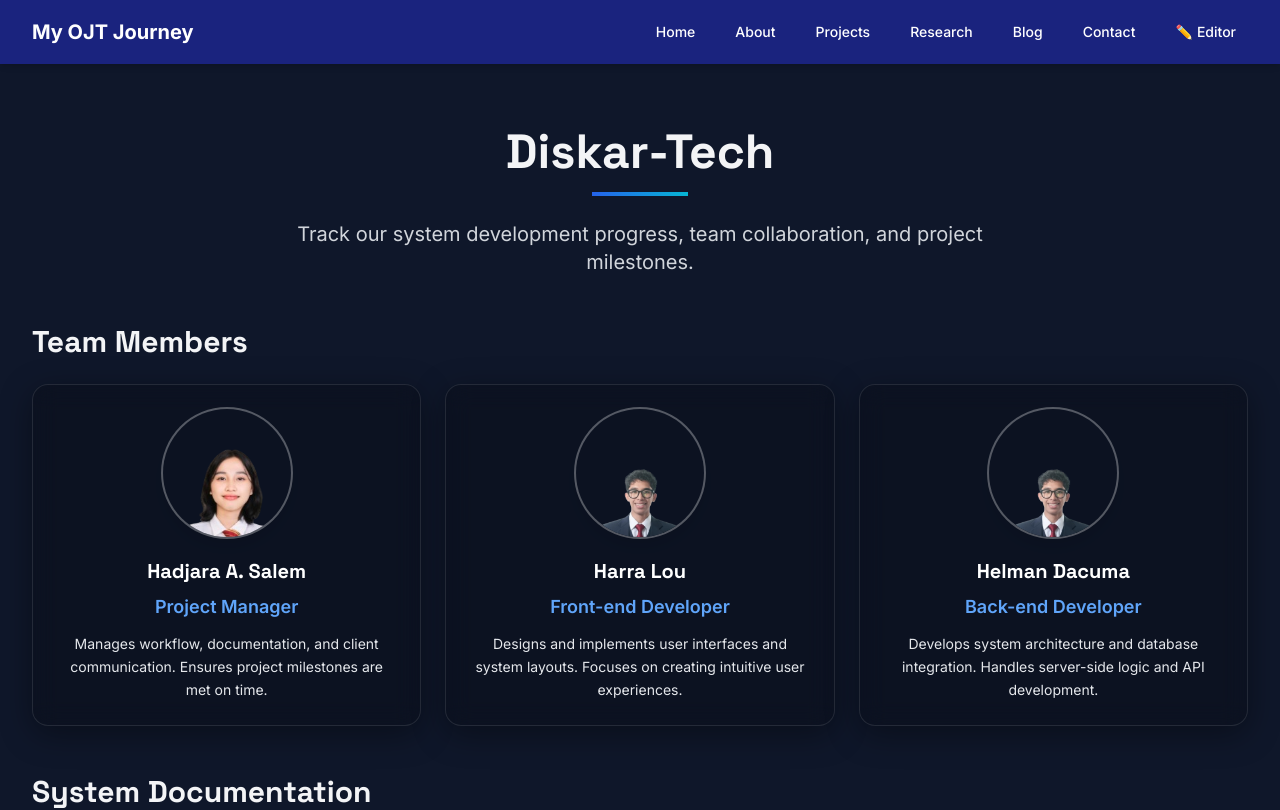
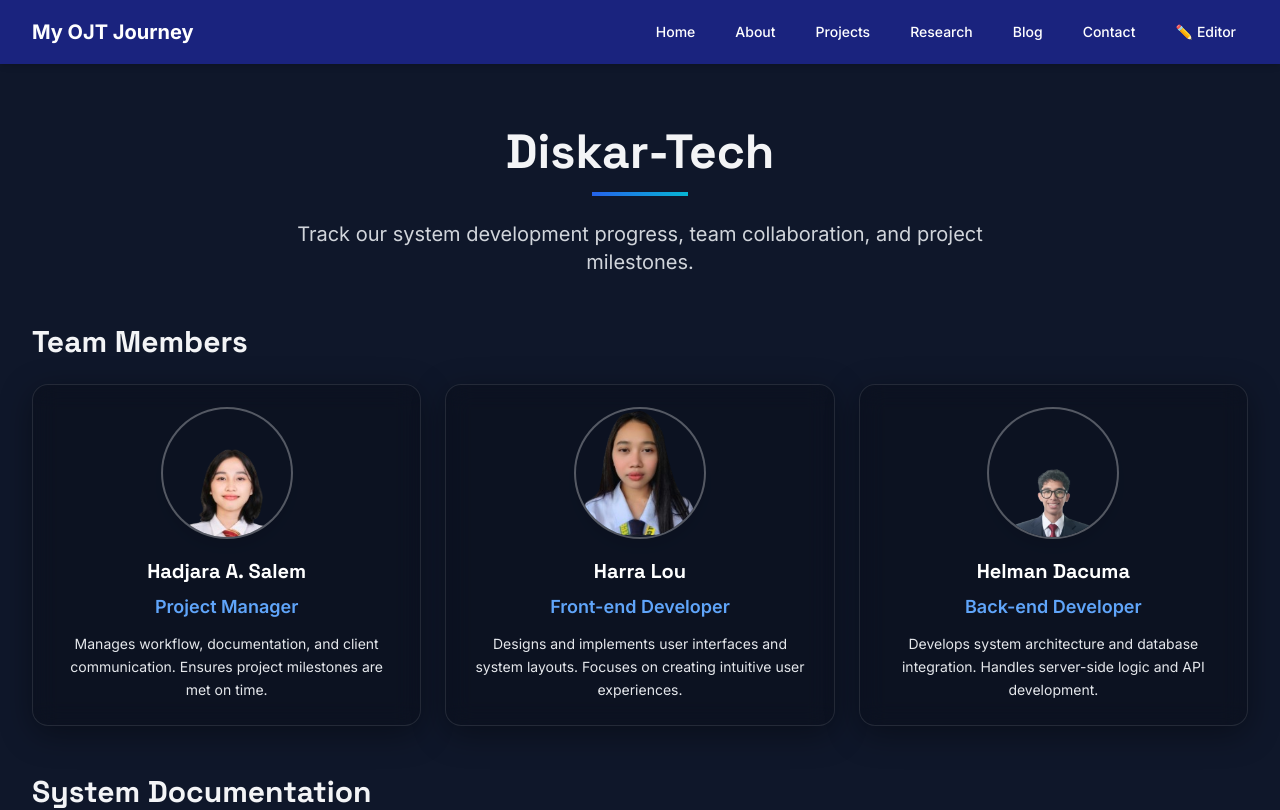
Before and after one commit to Dashersd/blog, a Next.js app: page /system-overview in a window 1280 px wide. Shown: the top 810 px of the page. Built offline with nearby package versions, Linux system fonts and the light colour scheme.

Commit message:
Update Harra Lou's avatar image to use Harra.png instead of profile.png

```diff
--- a/app/system-overview/page.tsx
+++ b/app/system-overview/page.tsx
@@ -36,7 +36,7 @@ export default function SystemOverviewPage() {
               name="Harra Lou"
               role="Front-end Developer"
               description="Designs and implements user interfaces and system layouts. Focuses on creating intuitive user experiences."
-              avatar="/profile.png"
+              avatar="/Harra.png"
             />
             <TeamMemberCard
               name="Helman Dacuma"
```
